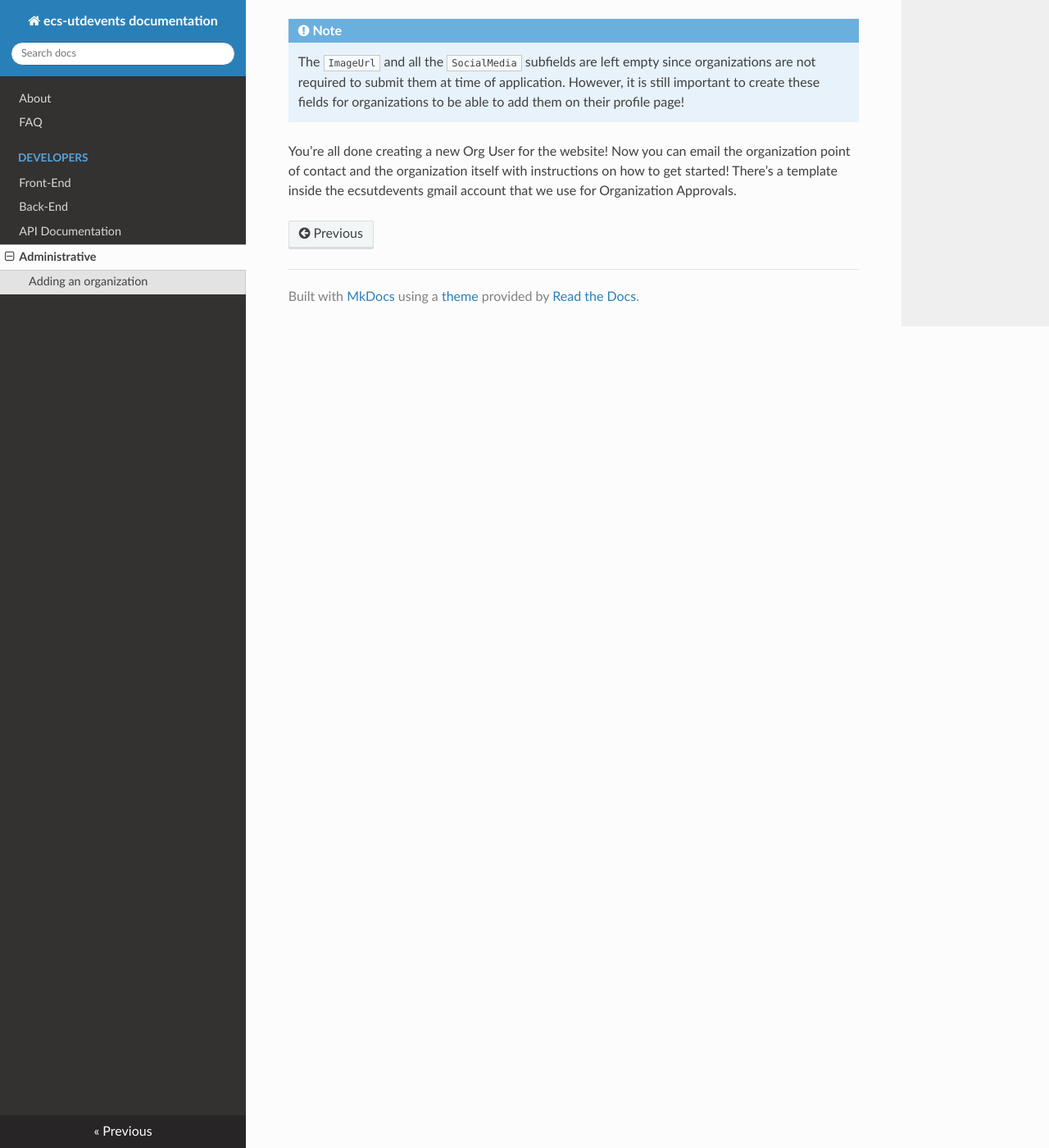
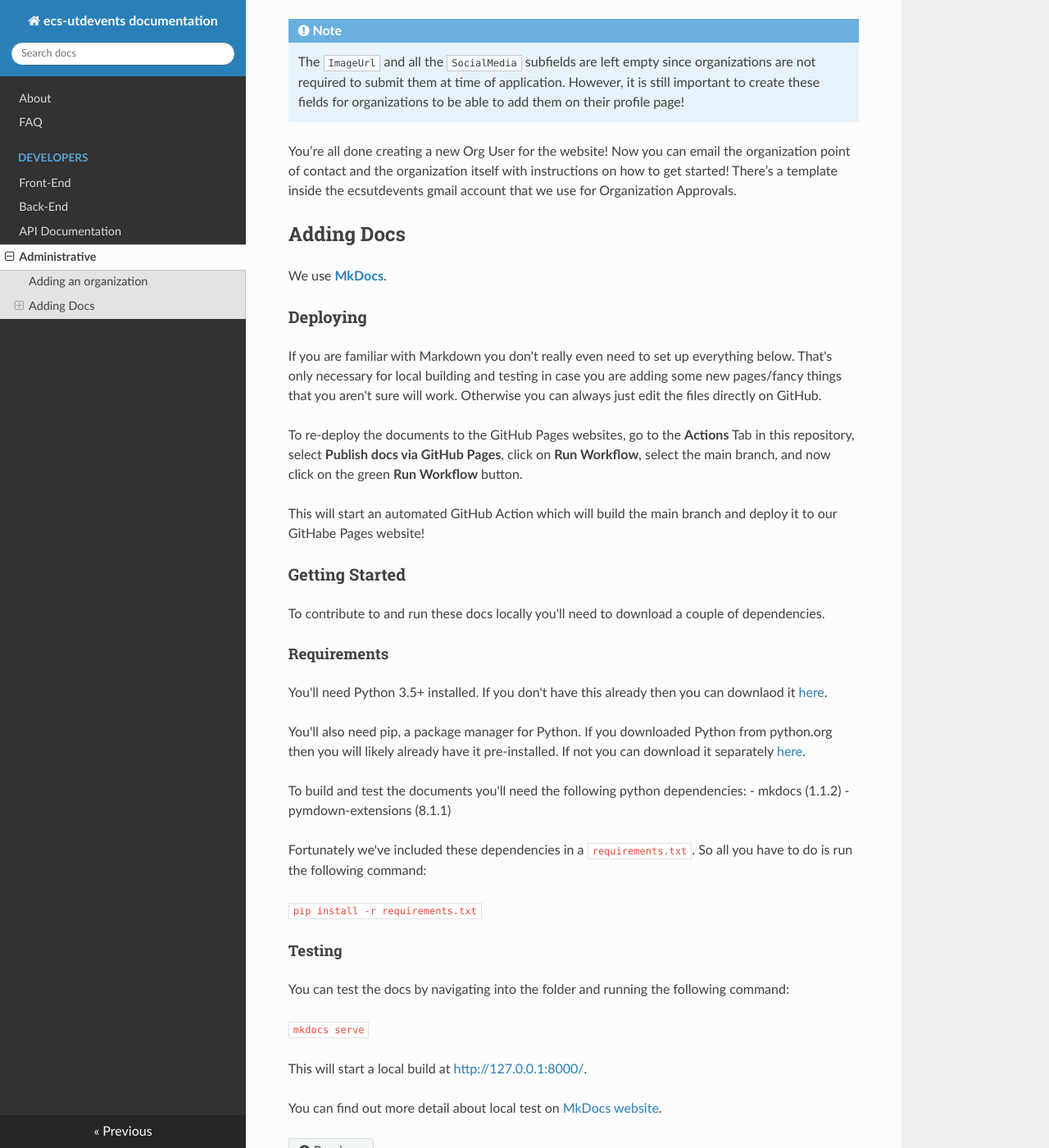
Before and after one commit to sid-devic/ecs-utdevents-docs-fork, an MkDocs documentation site: the page built from docs/admin.md, in a window 1280 px wide and 1400 px high, scrolled down 1296 px. Shown: the whole window at 82% size. Built offline with MkDocs 1.6.1, drawn with Linux system fonts in a browser that asks for light colours; nearby versions of some CDN libraries.

Commit message:
add README instructions to admin docs

```diff
--- a/docs/admin.md
+++ b/docs/admin.md
@@ -43,3 +43,39 @@ This documentation is meant to be used by the maintainers of the ecs-utdevents,
 
 You’re all done creating a new Org User for the website!
 Now you can email the organization point of contact and the organization itself with instructions on how to get started! There’s a template inside the ecsutdevents gmail account that we use for Organization Approvals.
+
+## Adding Docs
+
+We use [**MkDocs**](https://www.mkdocs.org/).
+
+### Deploying
+If you are familiar with Markdown you don't really even need to set up everything below. That's only necessary for local building and testing in case you are adding some new pages/fancy things that you aren't sure will work. Otherwise you can always just edit the files directly on GitHub.
+
+To re-deploy the documents to the GitHub Pages websites, go to the **Actions** Tab in this repository, select **Publish docs via GitHub Pages**, click on **Run Workflow**, select the main branch, and now click on the green **Run Workflow** button.
+
+This will start an automated GitHub Action which will build the main branch and deploy it to our GitHabe Pages website!
+
+### Getting Started
+To contribute to and run these docs locally you'll need to download a couple of dependencies.
+
+#### Requirements
+You'll need Python 3.5+ installed. If you don't have this already then you can downlaod it [here](https://www.python.org/downloads/).
+
+You'll also need pip, a package manager for Python. If you downloaded Python from python.org then you will likely already have it pre-installed. If not you can download it separately [here](https://pip.pypa.io/en/stable/installing/).
+
+To build and test the documents you'll need the following python dependencies:
+- mkdocs (1.1.2)
+- pymdown-extensions (8.1.1)
+
+Fortunately we've included these dependencies in a `requirements.txt`. So all you have to do is run the following command:
+
+`pip install -r requirements.txt`
+
+#### Testing
+You can test the docs by navigating into the folder and running the following command:
+
+`mkdocs serve`
+
+This will start a local build at [http://127.0.0.1:8000/](http://127.0.0.1:8000/faq/).
+
+You can find out more detail about local test on [MkDocs website](https://www.mkdocs.org/#getting-started).
```
